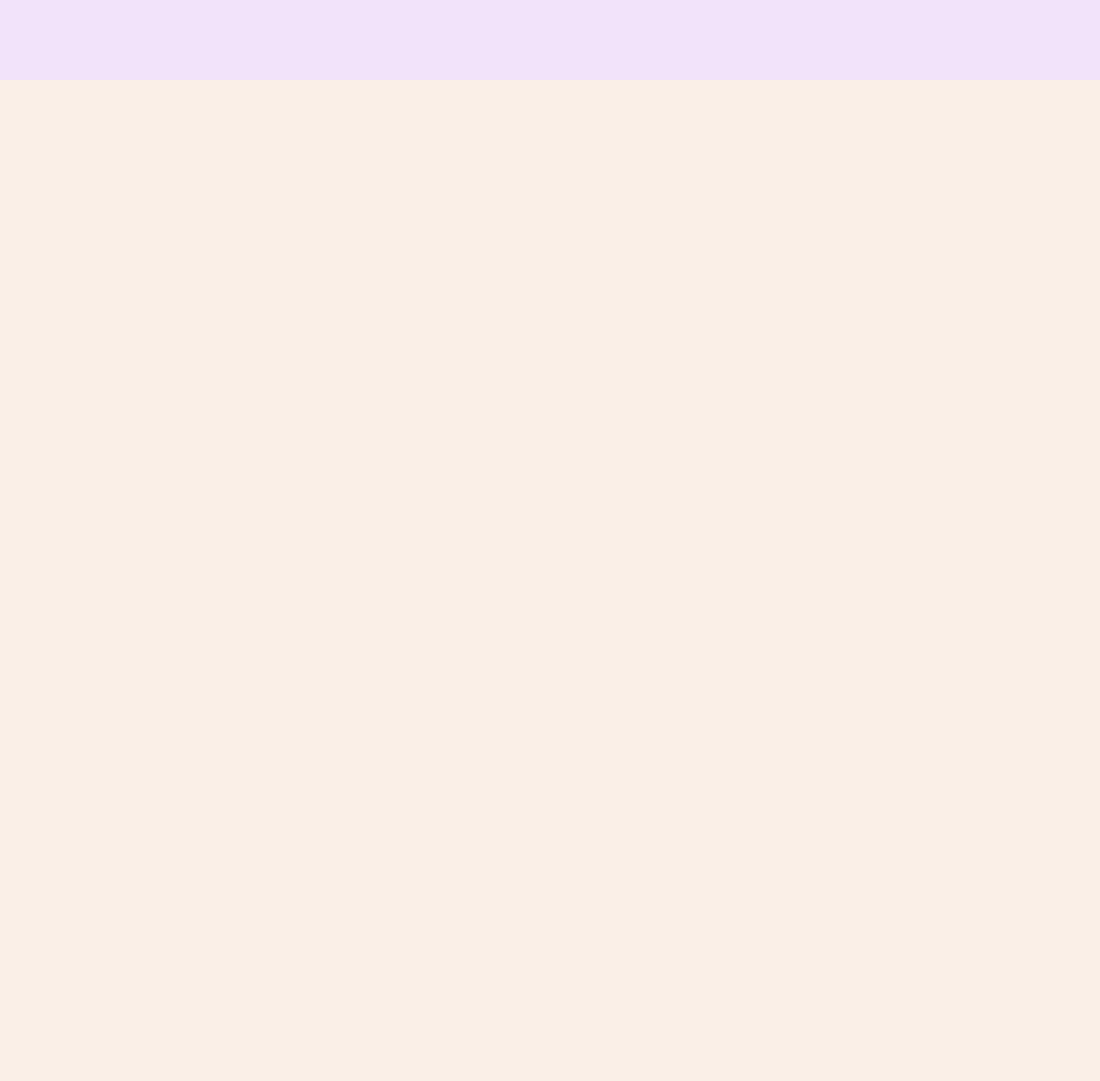
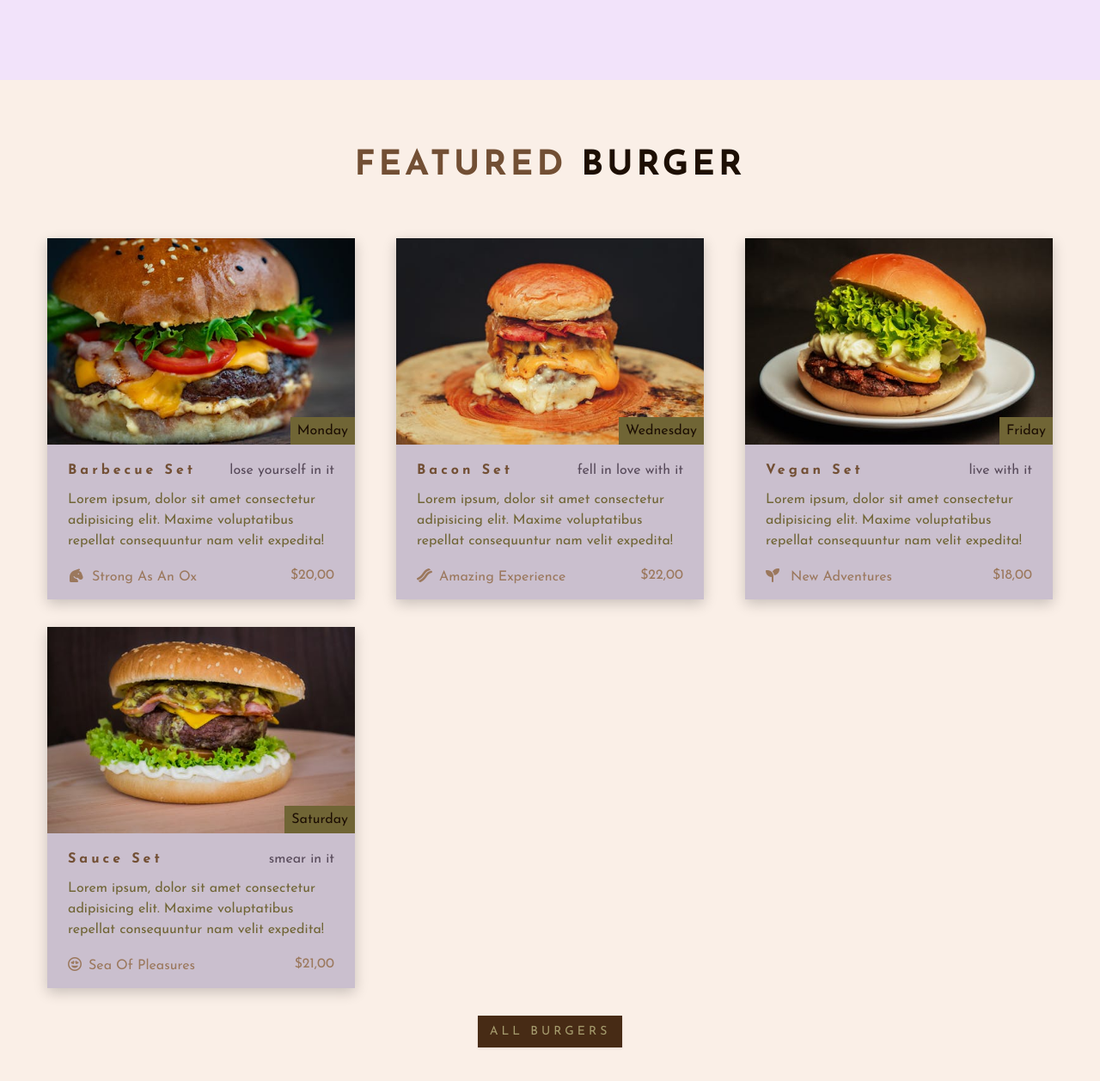
Before and after one commit to willyanbertolino/Burgerset, a plain HTML site: page index.html in a window 1280 px wide. Shown: the part 1771-3028 px from the top of the page at 86% size. Before the commit the page ends 1864 px from the top, so only its background shows below. Drawn offline with Linux system fonts and the light colour scheme; a script that the page names is missing.

Commit message:
featured burgers

```diff
--- a/css/style.css
+++ b/css/style.css
@@ -339,9 +339,103 @@ Services
 }
 /*
 ---------------------
-Featured
+Featured burgers
 ---------------------
  */
+.burger-card {
+  transition: var(--transition);
+  background: var(--clr-extra2-2);
+  box-shadow: var(--light-shadow);
+  margin-bottom: 2rem;
+}
+
+.burger-card:hover {
+  box-shadow: var(--dark-shadow);
+  transform: scale(1.02);
+}
+
+.burger-img-container {
+  position: relative;
+}
+
+.burger-img {
+  height: 15rem;
+  object-fit: cover;
+}
+
+.burger-weekday {
+  position: absolute;
+  right: 0;
+  bottom: 0;
+  background: var(--clr-extra1-2);
+  margin-bottom: 0;
+  color: var(--clr-primary-1);
+  text-transform: capitalize;
+  padding: 0.25rem 0.5rem;
+}
+
+.burger-info {
+  padding: 1.25rem 1.5rem;
+}
+
+.burger-info p {
+  color: var(--clr-extra1-2);
+}
+.burger-title {
+  display: flex;
+  justify-content: space-between;
+  flex-wrap: wrap;
+}
+
+.burger-title p,
+.burger-title h4 {
+  margin-bottom: 0.75rem;
+  line-height: 1.25rem;
+}
+
+.burger-title p {
+  color: var(--clr-extra2-4);
+}
+
+.burger-footer {
+  display: flex;
+  justify-content: space-between;
+  flex-wrap: wrap;
+  align-items: center;
+}
+
+.burger-footer i {
+  padding-right: 0.5rem;
+}
+
+.burger-footer p {
+  line-height: 0;
+  margin-bottom: 0;
+  text-transform: capitalize;
+  color: var(--clr-primary-4);
+}
+
+.burger-btn {
+  text-align: center;
+}
+
+@media screen and (min-width: 768px) {
+  .featured-center {
+    display: flex;
+    flex-wrap: wrap;
+    justify-content: space-between;
+  }
+
+  .burger-card {
+    flex: 0 0 calc(50% - 2rem);
+  }
+}
+
+@media screen and (min-width: 1170px) {
+  .burger-card {
+    flex: 0 0 calc(33.33% - 2rem);
+  }
+}
 /*
 ---------------------
 Contact
--- a/index.html
+++ b/index.html
@@ -121,8 +121,137 @@
     </section>
     <!-- end of services -->
 
-    <!-- features -->
-    <!-- end of features -->
+    <!-- featured burger -->
+    <section class="section" id="featured">
+      <!-- section title -->
+      <div class="section-title">
+        <h2>featured <span>burger</span></h2>
+      </div>
+      <!-- end of section title -->
+      <!-- featured center -->
+      <div class="section-center featured-center">
+        <!-- single burger -->
+        <article class="burger-card">
+          <div class="burger-img-container">
+            <img
+              src="./images/product-1.jpeg"
+              alt="burger 1"
+              class="burger-img"
+            />
+            <p class="burger-weekday">monday</p>
+          </div>
+          <!-- burger info -->
+          <div class="burger-info">
+            <div class="burger-title">
+              <h4>barbecue set</h4>
+              <p>lose yourself in it</p>
+            </div>
+            <p>
+              Lorem ipsum, dolor sit amet consectetur adipisicing elit. Maxime
+              voluptatibus repellat consequuntur nam velit expedita!
+            </p>
+            <div class="burger-footer">
+              <p>
+                <span> <i class="fas fa-horse-head"></i>strong as an ox</span>
+              </p>
+              <p>$20,00</p>
+            </div>
+          </div>
+        </article>
+        <!-- end of single burger -->
+        <!-- single burger -->
+        <article class="burger-card">
+          <div class="burger-img-container">
+            <img
+              src="./images/product-4.jpeg"
+              alt="burger 2"
+              class="burger-img"
+            />
+            <p class="burger-weekday">wednesday</p>
+          </div>
+          <!-- burger info -->
+          <div class="burger-info">
+            <div class="burger-title">
+              <h4>bacon set</h4>
+              <p>fell in love with it</p>
+            </div>
+            <p>
+              Lorem ipsum, dolor sit amet consectetur adipisicing elit. Maxime
+              voluptatibus repellat consequuntur nam velit expedita!
+            </p>
+            <div class="burger-footer">
+              <p>
+                <span> <i class="fas fa-bacon"></i>amazing experience </span>
+              </p>
+              <p>$22,00</p>
+            </div>
+          </div>
+        </article>
+        <!-- end of single burger -->
+        <!-- single burger -->
+        <article class="burger-card">
+          <div class="burger-img-container">
+            <img
+              src="./images/product-2.jpeg"
+              alt="burger 3"
+              class="burger-img"
+            />
+            <p class="burger-weekday">friday</p>
+          </div>
+          <!-- burger info -->
+          <div class="burger-info">
+            <div class="burger-title">
+              <h4>vegan set</h4>
+              <p>live with it</p>
+            </div>
+            <p>
+              Lorem ipsum, dolor sit amet consectetur adipisicing elit. Maxime
+              voluptatibus repellat consequuntur nam velit expedita!
+            </p>
+            <div class="burger-footer">
+              <p>
+                <span><i class="fas fa-seedling"></i> new adventures</span>
+              </p>
+              <p>$18,00</p>
+            </div>
+          </div>
+        </article>
+        <!-- end of single burger -->
+        <!-- single burger -->
+        <article class="burger-card">
+          <div class="burger-img-container">
+            <img
+              src="./images/product-3.jpeg"
+              alt="burger 4"
+              class="burger-img"
+            />
+            <p class="burger-weekday">saturday</p>
+          </div>
+          <!-- burger info -->
+          <div class="burger-info">
+            <div class="burger-title">
+              <h4>sauce set</h4>
+              <p>smear in it</p>
+            </div>
+            <p>
+              Lorem ipsum, dolor sit amet consectetur adipisicing elit. Maxime
+              voluptatibus repellat consequuntur nam velit expedita!
+            </p>
+            <div class="burger-footer">
+              <p>
+                <span><i class="far fa-grin-hearts"></i>sea of pleasures </span>
+              </p>
+              <p>$21,00</p>
+            </div>
+          </div>
+        </article>
+        <!-- end of single burger -->
+      </div>
+      <div class="burger-btn">
+        <a href="#" class="btn">all burgers</a>
+      </div>
+    </section>
+    <!-- end of featured burger -->
 
     <!-- contact -->
     <!-- end of contact -->
```
